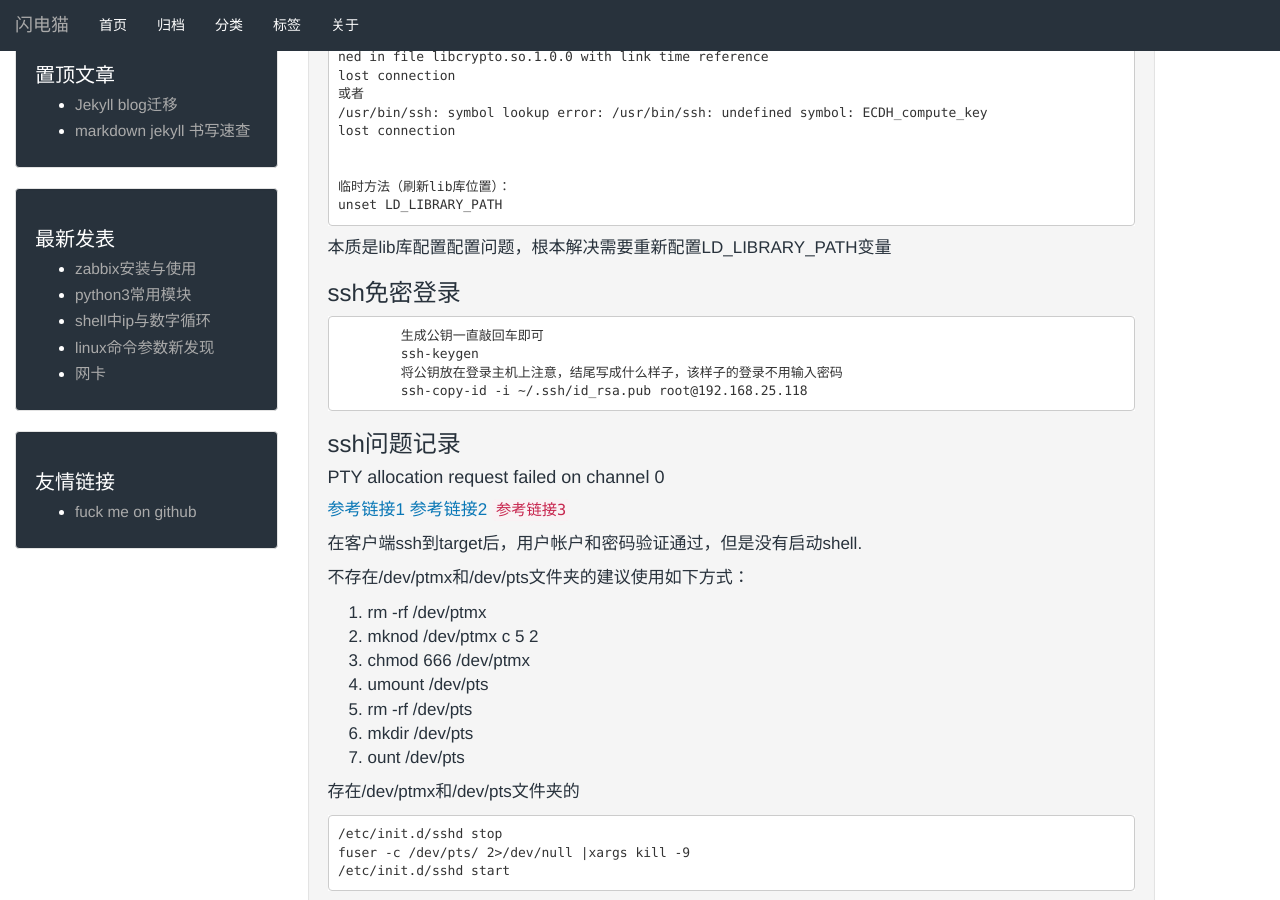
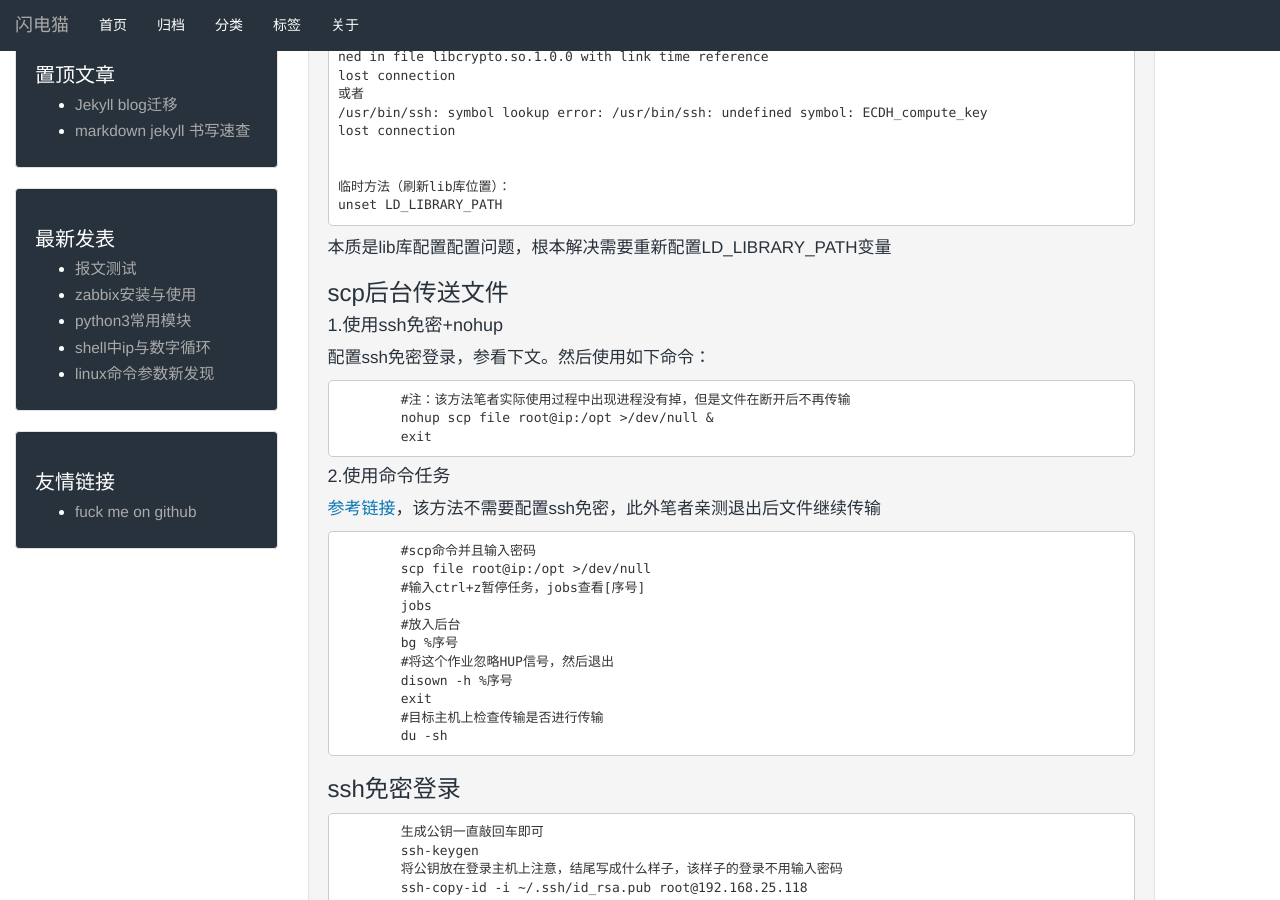
Before and after one commit to qfdmx/qfdmx.github.io, a Jekyll site: the page built from _posts/2018/2018-10-15-ssh_error.markdown, in a window 1280 px wide and 900 px high, scrolled down 300 px. Built offline with Jekyll 4.4.1, drawn with Linux system fonts in a browser that asks for light colours.

```diff
--- a/_posts/2018/2018-10-15-ssh_error.markdown
+++ b/_posts/2018/2018-10-15-ssh_error.markdown
@@ -21,6 +21,32 @@ description: ssh遇到问题集合
 	unset LD_LIBRARY_PATH
 
 本质是lib库配置配置问题，根本解决需要重新配置LD_LIBRARY_PATH变量
+
+### scp后台传送文件
+
+#### 1.使用ssh免密+nohup
+
+配置ssh免密登录，参看下文。然后使用如下命令：
+
+		#注：该方法笔者实际使用过程中出现进程没有掉，但是文件在断开后不再传输
+		nohup scp file root@ip:/opt >/dev/null &
+		exit
+
+#### 2.使用命令任务
+
+[参考链接](https://www.cnblogs.com/jyzhao/p/6253728.html)，该方法不需要配置ssh免密，此外笔者亲测退出后文件继续传输
+
+		#scp命令并且输入密码
+		scp file root@ip:/opt >/dev/null
+		#输入ctrl+z暂停任务，jobs查看[序号]
+		jobs
+		#放入后台
+		bg %序号
+		#将这个作业忽略HUP信号，然后退出
+		disown -h %序号
+		exit
+		#目标主机上检查传输是否进行传输
+		du -sh
 
 ### ssh免密登录
 
--- a/_posts/2019/2019-11-19-linuxdate.markdown
+++ b/_posts/2019/2019-11-19-linuxdate.markdown
@@ -113,8 +113,6 @@ find
     ls -ali
     find -inum node -exec mv {} 123.txt \;
 
-
-
     匹配文件路径或者文件
     find /usr/ -path "*local*"
     基于正则表达式匹配文件路径
@@ -124,6 +122,8 @@ find
     find . -iregex ".*\(\.txt\|\.pdf\)$"
 
     find . -name -f
+
+
 
 
 cksum
```
Also changed, not shown: other parts of _posts/2019/2019-11-19-linuxdate.markdown (+1 -1 lines), _posts/2020/2020-02-19-tcpip.markdown (added, +71 -0 lines), assets/post_image/2020/2020-02-19-tcpip-01.png (added), assets/post_image/2020/2020-02-19-tcpip-02.png (added), assets/post_image/2020/2020-02-19-tcpip-03.png (added), assets/post_image/2020/2020-02-19-tcpip-04.png (added), assets/post_image/2020/2020-02-19-tcpip-05.png (added), assets/post_image/2020/2020-02-19-tcpip-06.png (added), assets/post_image/2020/2020-02-19-tcpip-07.png (added), assets/post_image/2020/2020-02-19-tcpip-08.png (added).
